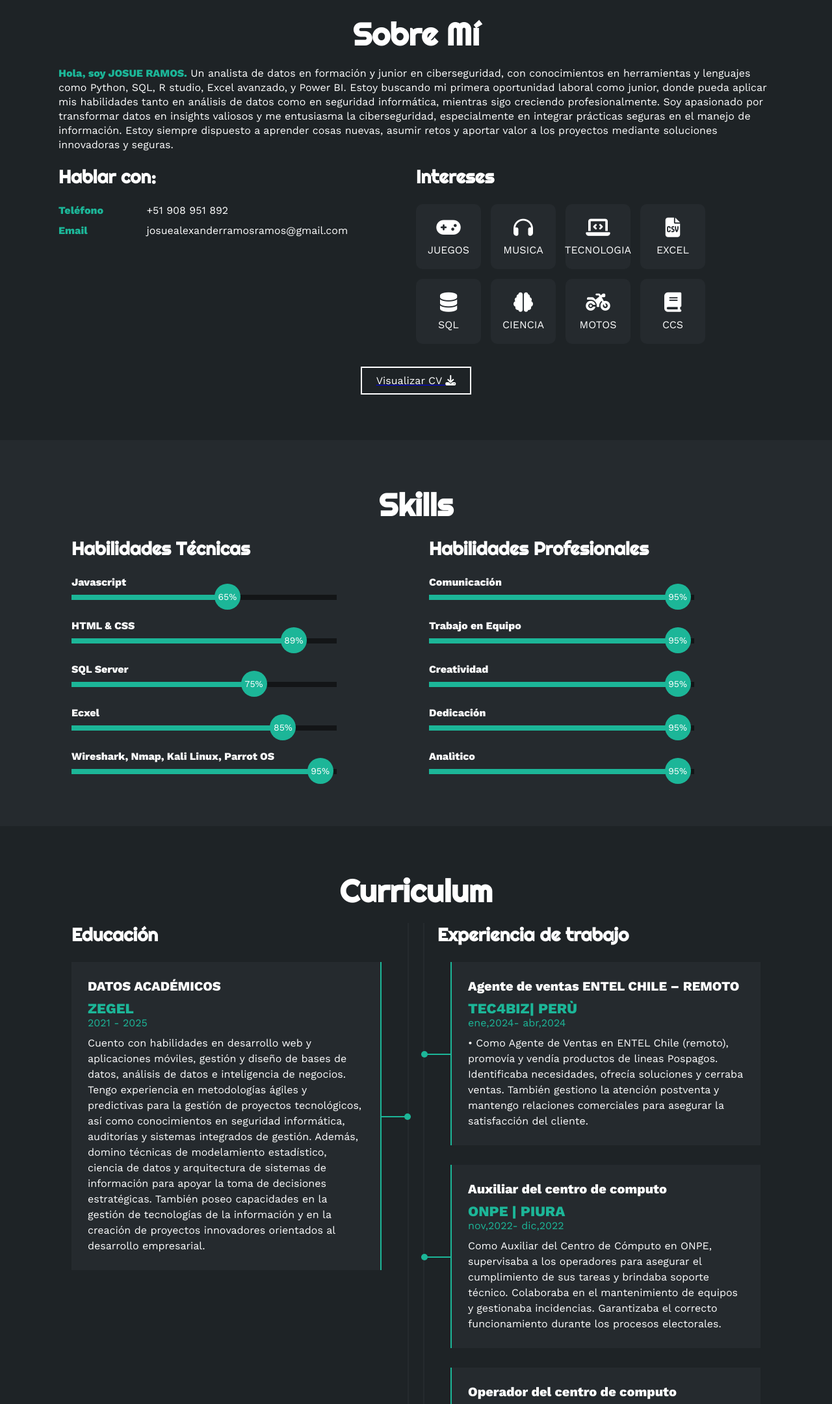
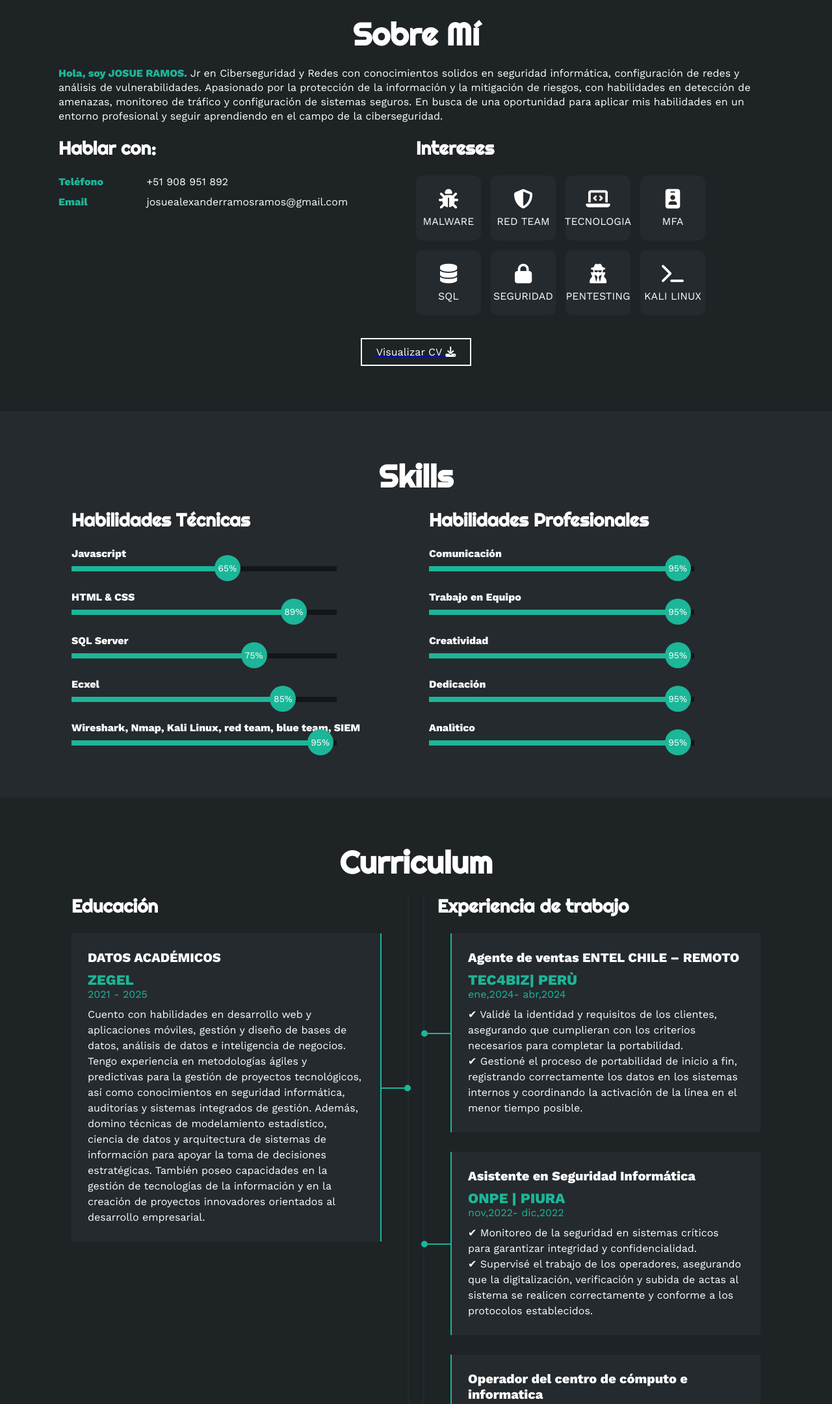
Before and after one commit to Jz023/PORTAFOLIO_CV, a plain HTML site: page index.html in a window 1280 px wide. Shown: the part 847-3007 px from the top of the page at 65% size. Drawn offline with nearby package versions, Linux system fonts and the light colour scheme.

Commit message:
Actualizacion Cv

```diff
--- a/index.html
+++ b/index.html
@@ -53,9 +53,10 @@
     <section id="sobremi" class="sobremi">
         <div class="contenido-seccion">
             <h2>Sobre Mí</h2>
-            <p><span>Hola, soy JOSUE RAMOS.</span> Un analista de datos en formación y junior en ciberseguridad, con conocimientos en herramientas y lenguajes como Python, SQL, R studio, Excel avanzado, y Power BI. Estoy buscando mi primera oportunidad laboral como junior, donde pueda aplicar mis habilidades tanto en análisis de datos como en seguridad informática, mientras sigo creciendo profesionalmente.
-
-                Soy apasionado por transformar datos en insights valiosos y me entusiasma la ciberseguridad, especialmente en integrar prácticas seguras en el manejo de información. Estoy siempre dispuesto a aprender cosas nuevas, asumir retos y aportar valor a los proyectos mediante soluciones innovadoras y seguras.</p>
+            <p><span>Hola, soy JOSUE RAMOS.</span> Jr en Ciberseguridad y Redes con conocimientos solidos en seguridad informática, configuración de redes y análisis de vulnerabilidades.
+                Apasionado por la protección de la información y la mitigación de riesgos, con habilidades en detección de amenazas, monitoreo
+                de tráfico y configuración de sistemas seguros. En busca de una oportunidad para aplicar mis habilidades en un entorno
+                profesional y seguir aprendiendo en el campo de la ciberseguridad.</p>
 
             <div class="fila">
                 <!-- datos personales -->
@@ -81,36 +82,36 @@
                     <h3>Intereses</h3>
                     <div class="contenedor-intereses">
                         <div class="interes">
-                            <i class="fa-solid fa-gamepad"></i>
-                            <span>JUEGOS</span>
+                            <i class="fa-solid fa-bug"></i>
+                            <span>MALWARE</span>
                         </div>
                         <div class="interes">
-                            <i class="fa-solid fa-headphones"></i>
-                            <span>MUSICA</span>
+                            <i class="fa-solid fa-shield-halved""></i>
+                            <span>RED TEAM</span>
                         </div>
                         <div class="interes">
                             <i class="fa-solid fa-laptop-code"></i>
                             <span>TECNOLOGIA</span>
                         </div>
                         <div class="interes">
-                            <i class="fa-solid fa-file-csv"></i>
-                            <span>EXCEL</span>
+                            <i class="fa-solid fa-id-badge"></i>
+                            <span>MFA</span>
                         </div>
                         <div class="interes">
                             <i class="fa-solid fa-database"></i>
                             <span>SQL</span>
                         </div>
                         <div class="interes">
-                            <i class="fa-solid fa-brain"></i>
-                            <span>CIENCIA</span>
+                            <i class="fa-solid fa-lock"></i>
+                            <span>SEGURIDAD</span>
                         </div>
                         <div class="interes">
-                            <i class="fa-solid fa-motorcycle"></i>
-                            <span>MOTOS</span>
+                            <i class="fa-solid fa-user-secret"></i>
+                            <span>PENTESTING</span>
                         </div>
                         <div class="interes">
-                            <i class="fa-solid fa-book"></i>
-                            <span>CCS</span>
+                            <i class="fa-solid fa-terminal"></i>
+                            <span>KALI LINUX</span>
                         </div>
 
                     </div>
@@ -176,7 +177,7 @@
                         </div>
                     </div>
                     <div class="skill">
-                        <span>Wireshark, Nmap, Kali Linux, Parrot OS</span>
+                        <span>Wireshark, Nmap, Kali Linux, red team, blue team, SIEM </span>
                         <div class="barra-skill">
                             <div class="progreso">
                                 <span>95%</span>
@@ -260,27 +261,36 @@
                         <span class="fecha">ene,2024- abr,2024</span>
                         <p>
 
-                            •	Como Agente de Ventas en ENTEL Chile (remoto), promovía y vendía productos de lineas Pospagos. Identificaba necesidades, ofrecía soluciones y cerraba ventas. También gestiono la atención postventa y mantengo relaciones comerciales para asegurar la satisfacción del cliente.</p>
+                            ✔ Validé la identidad y requisitos de los clientes, asegurando que cumplieran con los criterios necesarios
+                            para completar la portabilidad. <br>
+                            ✔ Gestioné el proceso de portabilidad de inicio a fin, registrando correctamente los datos en los sistemas
+                            internos y coordinando la activación de la línea en el menor tiempo posible.</p>
                         <div class="conectord">
                             <div class="circulod"></div>
                         </div>
                     </div>
                     <div class="item der">
-                        <h4>Auxiliar del centro de computo</h4>
+                        <h4>Asistente en Seguridad Informática
+                        </h4>
                         <span class="casa">ONPE | PIURA </span>
                         <span class="fecha">nov,2022- dic,2022</span>
                         <p>
-                            Como Auxiliar del Centro de Cómputo en ONPE, supervisaba a los operadores para asegurar el cumplimiento de sus tareas y brindaba soporte técnico. Colaboraba en el mantenimiento de equipos y gestionaba incidencias. Garantizaba el correcto funcionamiento durante los procesos electorales.</p>
+                            ✔  Monitoreo de la seguridad en sistemas críticos para garantizar integridad y confidencialidad. <br>
+                            ✔ Supervisé el trabajo de los operadores, asegurando que la digitalización, verificación y subida de actas al
+sistema se realicen correctamente y conforme a los protocolos establecidos.</p>
                         <div class="conectord">
                             <div class="circulod"></div>
                         </div>
                     </div>
                     <div class="item der">
-                        <h4>Operador del centro de computo</h4>
+                        <h4>Operador del centro de cómputo e informatica </h4>
                         <span class="casa">ONPE | PIURA</span>
                         <span class="fecha">sep,2022- oct,2022</span>
                         <p>
-                            Como Operador del Centro de Cómputo en ONPE, me encargo de monitorear y operar los sistemas informáticos durante las jornadas electorales. Realizo la gestión de equipos y servidores, asegurando que todos los procesos se ejecuten de manera correcta y sin interrupciones. Además, atiendo incidencias técnicas y garantizo la integridad de los datos durante las actividades electorales.</p>
+                            ✔ Como Operador del Centro de Cómputo en ONPE, me encargo de monitorear y operar los sistemas informáticos
+                            durante las jornadas electorales. Realizo la gestión de equipos y servidores, asegurando que todos los procesos se
+                            ejecuten de manera correcta y sin interrupciones. Además, atiendo incidencias técnicas y garantizo la integridad de
+                            los datos durante las actividades electorales.</p>
                         <div class="conectord">
                             <div class="circulod"></div>
                         </div>
@@ -365,7 +375,7 @@
                         <ul>
                             <li>
                                 <i class="fa-solid fa-location-dot"></i>
-                                PIURA
+                                LIMA
                             </li>
                             <li>
                                 <i class="fa-solid fa-mobile-screen"></i>
```
Also changed, not shown: img/hero.JPG (added), 2 other files.
